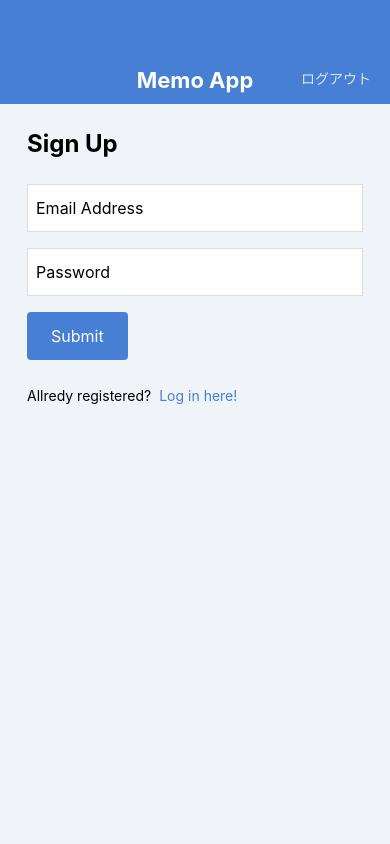
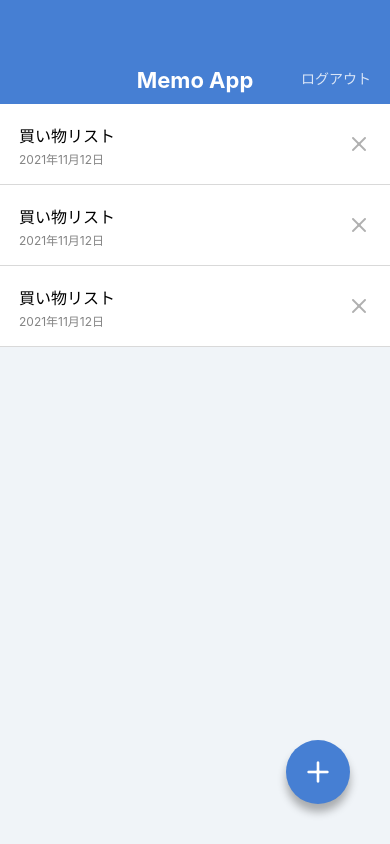
Before and after one commit to tono7/MemoApp, a React Native app: screen / in a window 390 px wide. Built offline with nearby package versions, Linux system fonts and the light colour scheme.

Commit message:
make compornents add TouchbleOpacity

```diff
--- a/App.jsx
+++ b/App.jsx
@@ -9,6 +9,6 @@ import SignUpScreen     from './src/screens/SignUpScreen';
 
 export default function App() {
   return (
-    <SignUpScreen />
+    <MemoListScreen />
   );
 }
--- a/src/components/Button.jsx
+++ b/src/components/Button.jsx
@@ -1,18 +1,23 @@
-import { string } from "prop-types";
+import { func,string } from "prop-types";
 import React from "react"
-import {View, Text, StyleSheet} from 'react-native'
+import {TouchableOpacity, Text, StyleSheet} from 'react-native'
 
 export default function Button(props) {
-    const {label} = props;
+    const {label, onPress} = props;
     return (
-        <View style={styles.buttonContainer}>
+        <TouchableOpacity style={styles.buttonContainer} onProps={onPress}>
             <Text style={styles.buttonLabel}>{label}</Text>
-        </View>
+        </TouchableOpacity>
     )
 }
 
 Button.prototype = {
-    label: string,
+    label: string.isRequired,
+    onPress: func,
+};
+
+Button.defaultProps = {
+    onPress: null,
 };
 
 const styles = StyleSheet.create({
--- a/src/components/CircleButton.jsx
+++ b/src/components/CircleButton.jsx
@@ -1,27 +1,26 @@
 import React from "react";
-import { View, StyleSheet } from 'react-native'
-import { string, shape } from "prop-types";
+import { StyleSheet, TouchableOpacity } from 'react-native'
+import { string, shape, func } from "prop-types";
 import { Feather } from '@expo/vector-icons';
 
-
-
-
 export default function CircleButton(props) {
-    const { style, name } = props;
+    const { style, name, onPress } = props;
     return(
-      <View style={[styles.circleButton, style]}>
+      <TouchableOpacity style={[styles.circleButton, style]} onPress={onPress}>
           <Feather name={name} size={32} color="white" />
-      </View>
+      </TouchableOpacity>
     );
 }
 
 CircleButton.prototype = {
   style: shape(),
   name: string.isRequired,
+  onPress: func,
 };
 
 CircleButton.defaultProps = {
   styles: null,
+  onPress: null,
 };
 
 const styles = StyleSheet.create({
--- a/src/components/MemoList.jsx
+++ b/src/components/MemoList.jsx
@@ -1,5 +1,5 @@
 import React from 'react';
-import { View, Text, StyleSheet } from 'react-native'
+import { View, Text, StyleSheet, TouchableOpacity } from 'react-native'
 import { Feather } from '@expo/vector-icons';
 
 export default function MemoList() {
@@ -11,9 +11,9 @@ export default function MemoList() {
                 <Text style={styles.memoListItemTile}>買い物リスト</Text>
                 <Text style={styles.memoListItemDate}>2021年11月12日</Text>
             </View>
-            <View>
+            <TouchableOpacity>
                 <Feather name="x" size={24} color="#b0b0b0" />
-            </View>
+            </TouchableOpacity>
             </View>
 
             <View style={styles.memoListItem}>
@@ -21,9 +21,9 @@ export default function MemoList() {
                 <Text style={styles.memoListItemTile}>買い物リスト</Text>
                 <Text style={styles.memoListItemDate}>2021年11月12日</Text>
             </View>
-            <View>
+            <TouchableOpacity>
                 <Feather name="x" size={24} color="#b0b0b0" />
-            </View>
+            </TouchableOpacity>
             </View>
 
             <View style={styles.memoListItem}>
@@ -31,9 +31,9 @@ export default function MemoList() {
                 <Text style={styles.memoListItemTile}>買い物リスト</Text>
                 <Text style={styles.memoListItemDate}>2021年11月12日</Text>
             </View>
-            <View>
+            <TouchableOpacity>
                 <Feather name="x" size={24} color="#b0b0b0" />
-            </View>
+            </TouchableOpacity>
             </View>
         </View>
     );
--- a/src/screens/LogInScreen.jsx
+++ b/src/screens/LogInScreen.jsx
@@ -1,5 +1,5 @@
 import React from "react";
-import {View, Text, TextInput, StyleSheet} from 'react-native';
+import {View, Text, TextInput, StyleSheet, TouchableOpacity} from 'react-native';
 
 import AppBar from '../components/AppBar'
 import Button from '../components/Button'
@@ -15,7 +15,9 @@ export default function LogInScreen() {
                 <Button label="Submit" />
                 <View style={styles.footer}>
                     <Text style={styles.footerText}>Not registered?</Text>
-                    <Text style={styles.footerLink}>Sign up here!</Text>
+                    <TouchableOpacity>
+                        <Text style={styles.footerLink}>Sign up here!</Text>
+                    </TouchableOpacity>
                 </View>
             </View>
         </View>
--- a/src/screens/SignUpScreen.jsx
+++ b/src/screens/SignUpScreen.jsx
@@ -1,5 +1,6 @@
 import React from "react";
-import {View, Text, TextInput, StyleSheet} from 'react-native';
+import {View, Text, TextInput, StyleSheet, TouchableOpacity} from 'react-native';
+import { touchProps } from "react-native-web/dist/cjs/modules/forwardedProps";
 
 import AppBar from '../components/AppBar'
 import Button from '../components/Button'
@@ -15,7 +16,9 @@ export default function SignUpScreen() {
                 <Button label="Submit" />
                 <View style={styles.footer}>
                     <Text style={styles.footerText}>Allredy registered?</Text>
-                    <Text style={styles.footerLink}>Log in here!</Text>
+                    <TouchableOpacity>
+                        <Text style={styles.footerLink}>Log in here!</Text>
+                    </TouchableOpacity>
                 </View>
             </View>
         </View>
```
